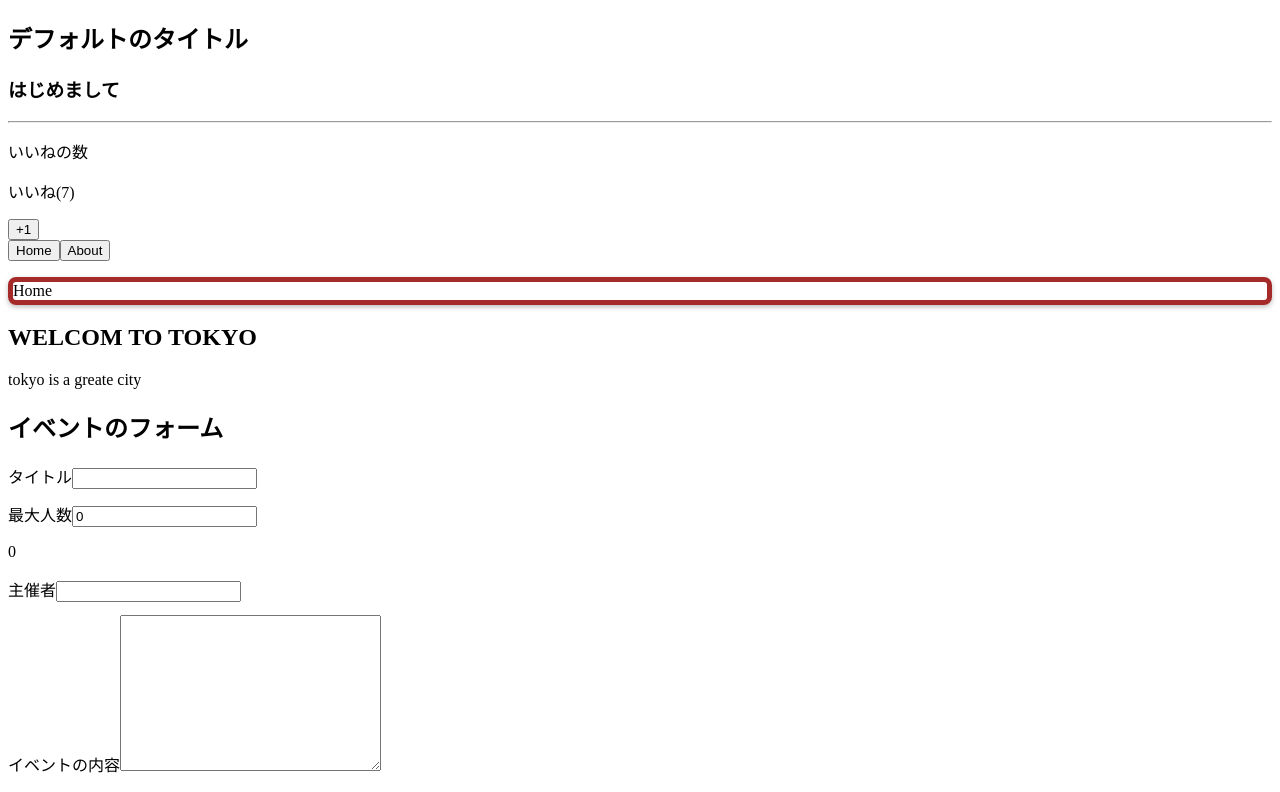
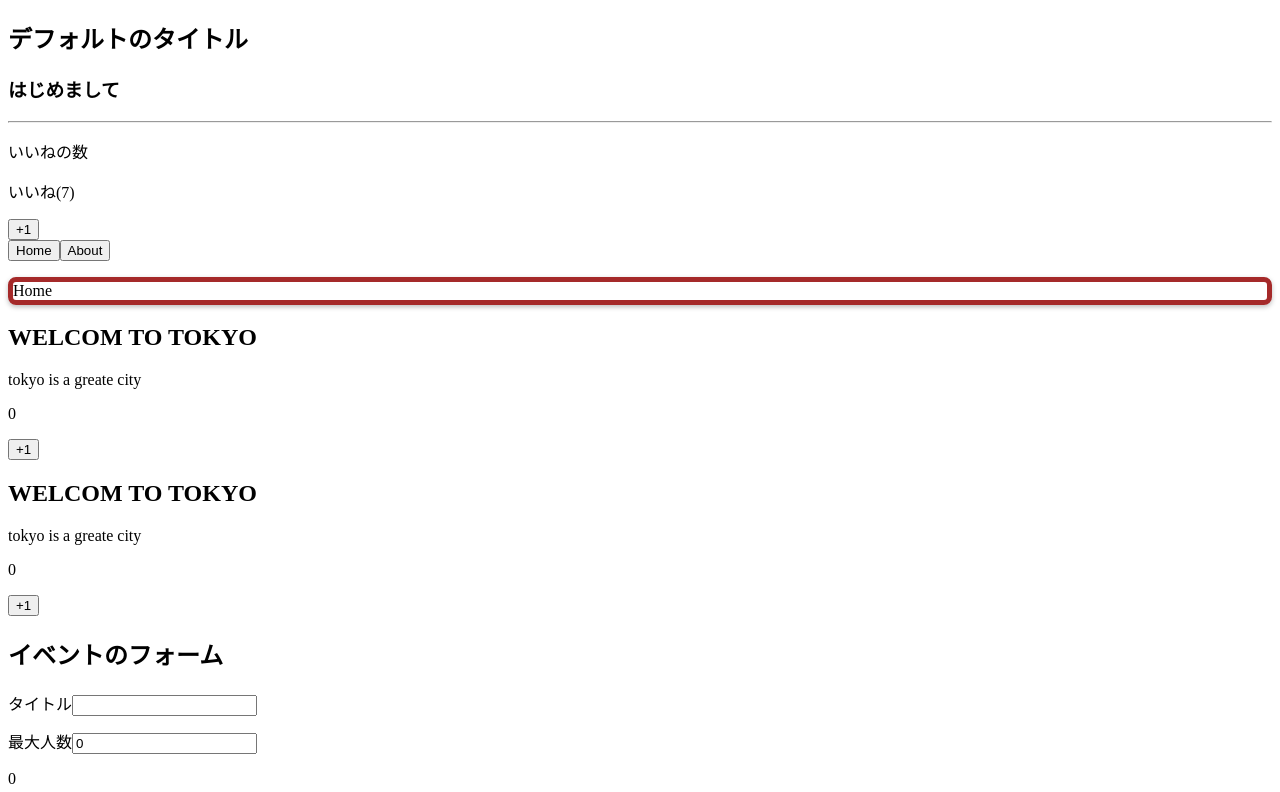
Before and after one commit to maitamin/vue-practice, a Vue app: page / in a window 1280 px wide. Shown: the top 792 px of the page. Built offline with nearby package versions, Linux system fonts and the light colour scheme.

Commit message:
ミックスイン。

```diff
--- /dev/null
+++ b/src/components/CountNumber.vue
@@ -0,0 +1,19 @@
+<template>
+  <div>
+    <h2>{{ title | upperCase }}</h2>
+    <p>{{ subTitle | lowerCase }}</p>
+    <p>{{ number }}</p>
+    <button @click="number++">+1</button>
+  </div>
+</template>
+
+<script>
+import { tokyoNumber } from "@/tokyoNumber";
+
+export default {
+  mixins: [tokyoNumber],
+  created() {
+    console.log("created in Component");
+  },
+}
+</script>
--- a/src/components/Home.vue
+++ b/src/components/Home.vue
@@ -3,21 +3,25 @@
     <p v-border:solid.round.shadow ="{width: '5px', color: 'brown'}">Home</p>
     <h2>{{ title | upperCase }}</h2>
     <p>{{ subTitle | lowerCase }}</p>
+    <p>{{ number }}</p>
+    <button @click="number++">+1</button>
+    <CountNumber></CountNumber>
   </div>
 </template>
 
 <script>
+import CountNumber from "./CountNumber";
+import { tokyoNumber } from "@/tokyoNumber";
+
 export default {
+  mixins: [tokyoNumber],
   data() {
     return {
-      title: "Welcom to Tokyo",
-      subTitle: "Tokyo is a greate city",
-    }
+      tmpData: "hello",
+    };
   },
-  filters: {
-    lowerCase(value) {
-      return value.toLowerCase();
-    },
+  components: {
+    CountNumber,
   },
   directives: {
     border(el, binding/*, vnode, oldVnode*/) {
--- /dev/null
+++ b/src/tokyoNumber.js
@@ -0,0 +1,17 @@
+export const tokyoNumber = {
+  data() {
+    return {
+      title: "Welcom to Tokyo",
+      subTitle: "Tokyo is a greate city",
+      number: 0,
+    };
+  },
+  filters: {
+    lowerCase(value) {
+      return value.toLowerCase();
+    },
+  },
+  created() {
+    console.log("created in Mixin");
+  }
+}
```
